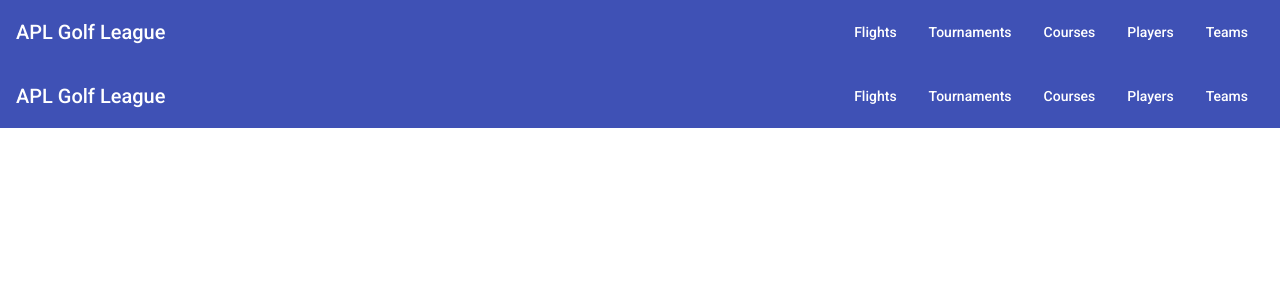
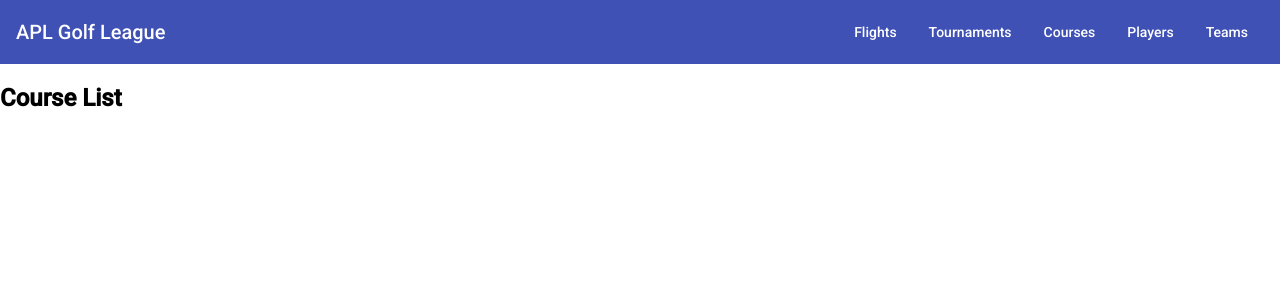
Before and after one commit to adjaunzemis/apl-golf-league-frontend, an Angular app in the folder angular-material/: page / in a window 1280 px wide. Shown: the top 300 px of the page. Built offline with nearby package versions, Linux system fonts and the light colour scheme.

Commit message:
Added courses module with placeholder component for course list.

```diff
--- a/angular-material/src/app/app-routing.module.ts
+++ b/angular-material/src/app/app-routing.module.ts
@@ -2,12 +2,13 @@ import { NgModule } from "@angular/core";
 import { RouterModule, Routes } from "@angular/router";
 
 import { AppComponent } from "./app.component";
+import { CourseListComponent } from "./courses/course-list/course-list.component";
 
 const routes: Routes = [
-  { path: "", component: AppComponent },
+  { path: "", component: CourseListComponent },
   { path: "flights", component: AppComponent },
   { path: "tournaments", component: AppComponent },
-  { path: "courses", component: AppComponent },
+  { path: "courses", component: CourseListComponent },
   { path: "players", component: AppComponent },
   { path: "teams", component: AppComponent }
 ]
--- /dev/null
+++ b/angular-material/src/app/courses/course-list/course-list.component.html
@@ -0,0 +1 @@
+<h2>Course List</h2>
```
Also changed, not shown: angular-material/src/app/courses/course-list/course-list.component.ts (added, +10 -0 lines), angular-material/src/app/courses/courses.module.ts (added, +17 -0 lines), angular-material/src/app/courses/course-list/course-list.component.css (added).
